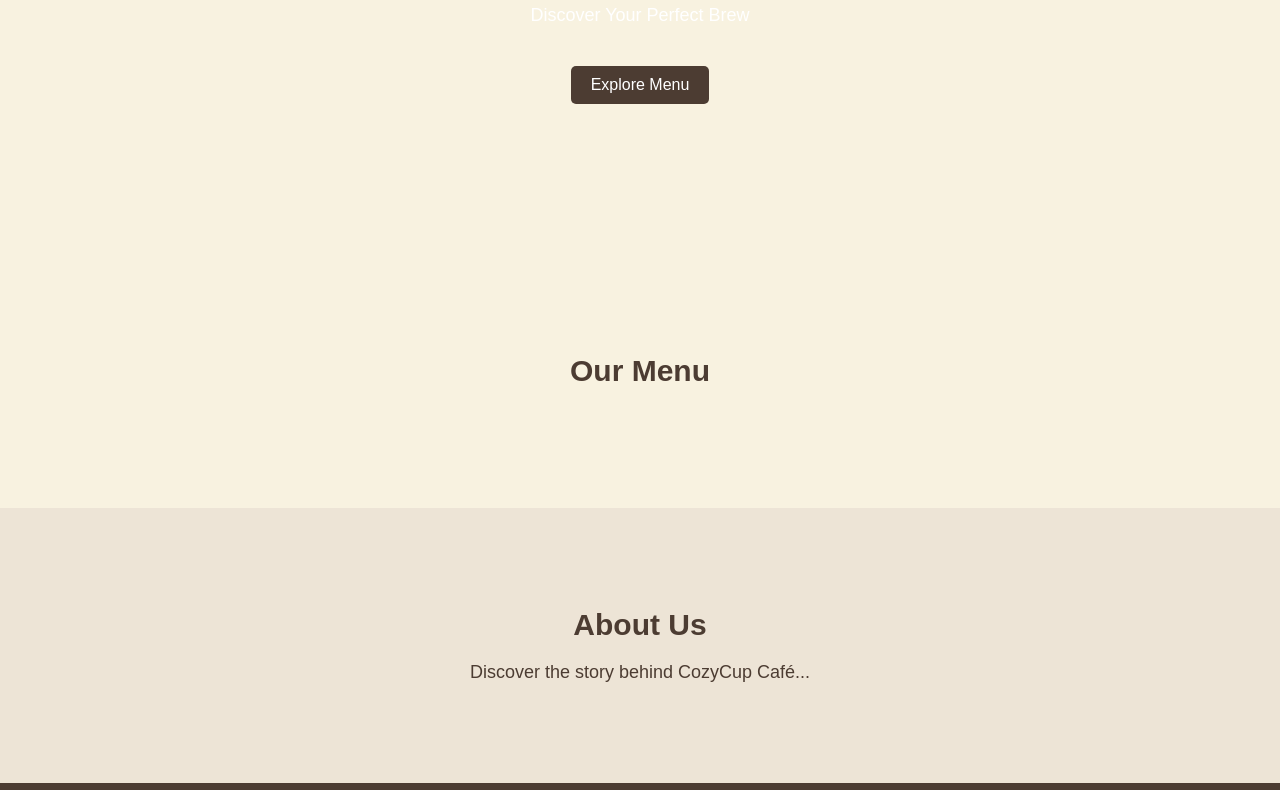
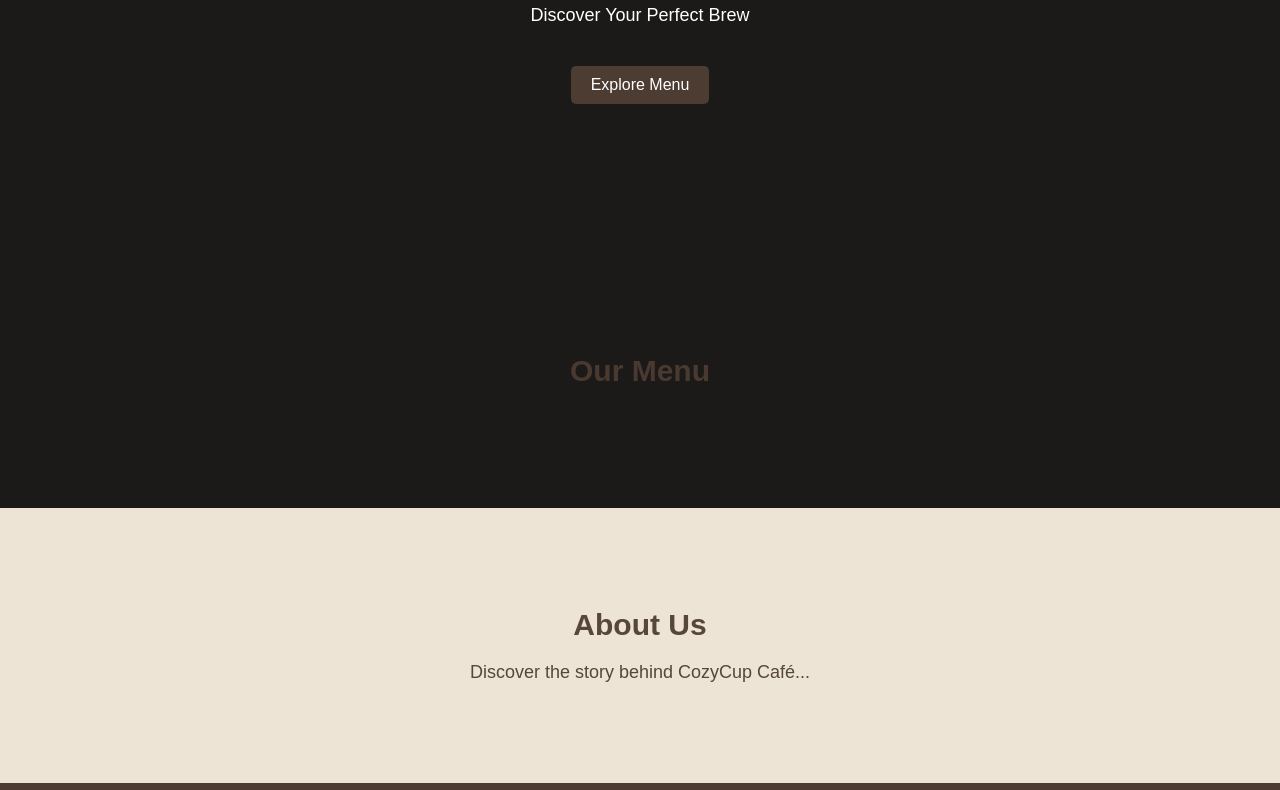
Before and after one commit to Nuruto8/cozycup-Bry, a plain HTML site: page index.html in a window 1280 px wide. Shown: the part 371-1161 px from the top of the page. Drawn offline with Linux system fonts and the light colour scheme.

Commit message:
changes the background color

```diff
--- a/css/styles.css
+++ b/css/styles.css
@@ -6,8 +6,8 @@
 
 body {
     font-family: Arial, sans-serif;
-    background-color: #f8f2e0;
-    color: #4c3c32;
+    background-color: #1b1a18;
+    color: #4c3c32f0;
 }
 
 header {
```
